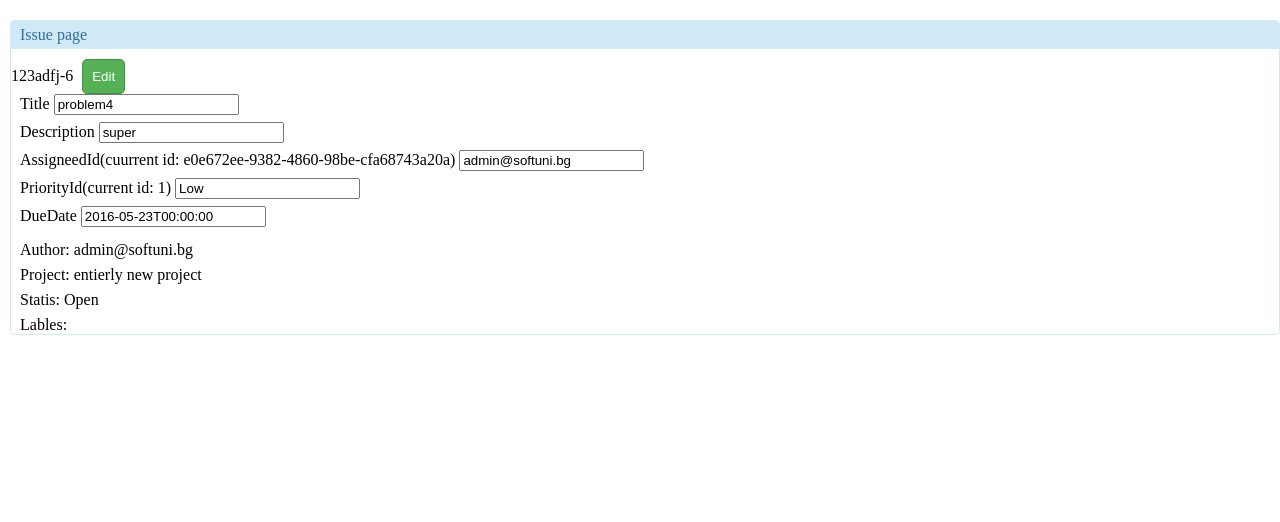
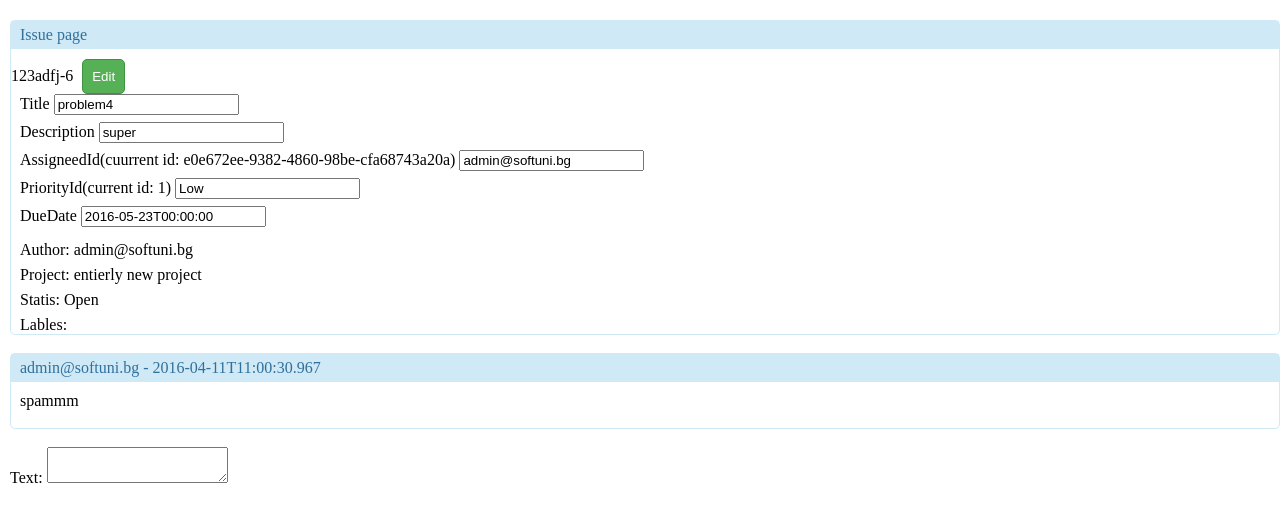
Before and after one commit to Tisho-Todorov/Issue-Tracking-System-Project-AngularJS, a plain HTML site: page IssueTrackingSystemProjectAngularJS/Angular-Project-March-2016/templates/issuePage.html in a window 1280 px wide. Drawn offline with Linux system fonts and the light colour scheme.

Commit message:
Fix the issuePage view

```diff
--- a/IssueTrackingSystemProjectAngularJS/Angular-Project-March-2016/templates/issuePage.html
+++ b/IssueTrackingSystemProjectAngularJS/Angular-Project-March-2016/templates/issuePage.html
@@ -29,5 +29,15 @@
         <span>Statis: Open</span>
         <span>Lables:</span>
     </form>
+    <br />
+    <form>
+        <p>admin@softuni.bg - 2016-04-11T11:00:30.967</p>
+        <label>spammm</label>
+        <br />
+        <br />
+    </form>
+    <br />
+    <label>Text:</label>
+    <textarea></textarea>
 </body>
 </html>
```
